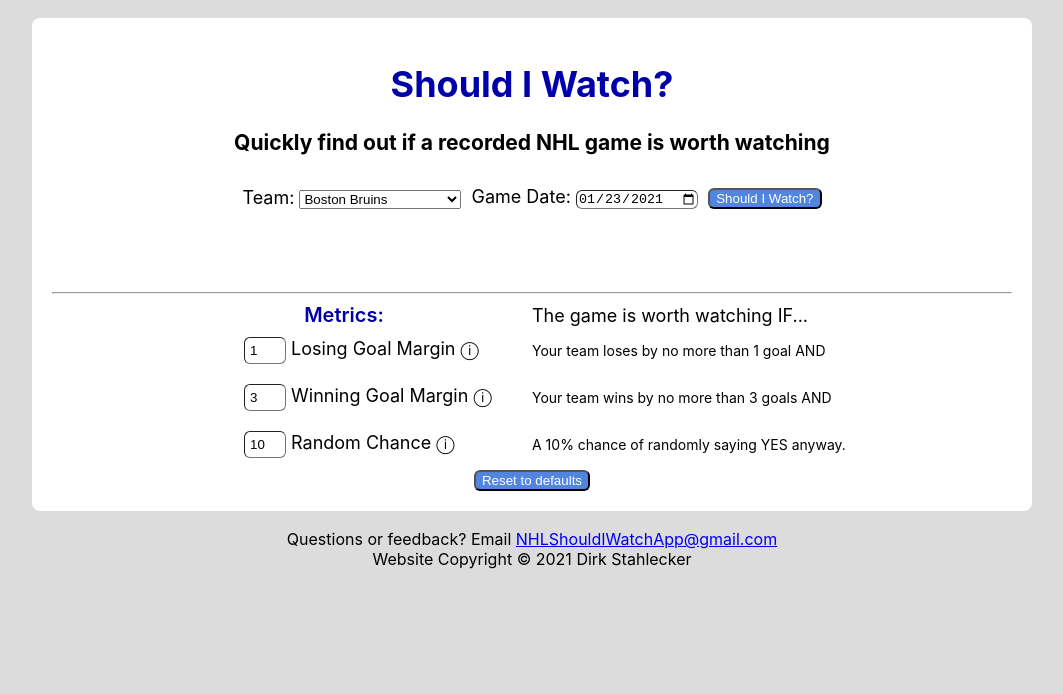
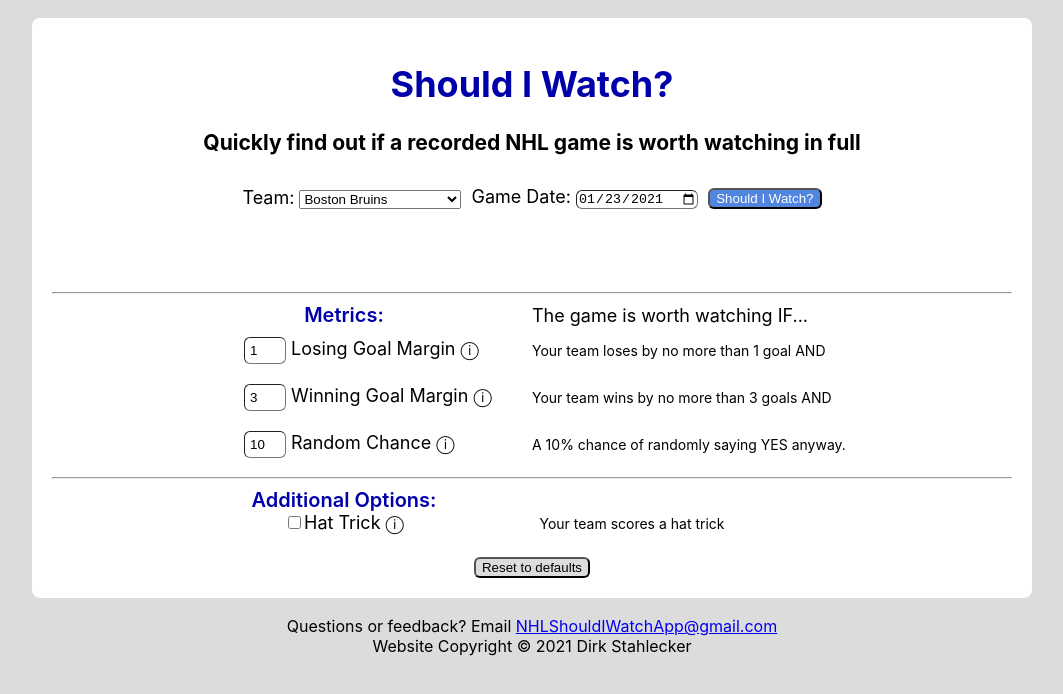
Before and after one commit to dirkstahlecker/nhl-should-i-watch, a React (Create React App) app in the folder client/: page / in a window 1280 px wide. Shown: the top 694 px of the page, without its empty margins (108-1171 px from the left). Built offline with nearby package versions, Linux system fonts and the light colour scheme; no server answers.

Commit message:
added hat trick metric to client

```diff
--- a/client/src/App.css
+++ b/client/src/App.css
@@ -11,12 +11,16 @@ h3 {
   color: #000;
 }
 
+button.reset-button {
+  background-color: #dcdcdc;
+  color: black
+}
+
 button {
   background-color: #5285de;
   color: white;
   border-radius: 6px;
 }
-
 
 .metricHeader {
   grid-area: metricHeader;
--- a/client/src/App.tsx
+++ b/client/src/App.tsx
@@ -11,9 +11,11 @@ export class AppMachine
   public DEFAULT_MARGIN: string = "1";
   public DEFAULT_PERCENTAGE = "10";
   public DEFAULT_WIN_DIFF = "3"
+  public DEFAULT_HAT_TRICK = false;
 
   @observable public error: any = null;
   @observable public worthWatching: boolean | null = null;
+  @observable public inProgress: boolean = false;
   @observable public selectedTeam: number = teams.BRUINS;
   @observable public margin: string | null = this.DEFAULT_MARGIN;
   @observable public percentage: string | null = this.DEFAULT_PERCENTAGE;
@@ -184,7 +186,7 @@ class App extends React.Component<AppProps>
         initialSelectedTeam = teams.STARS;
         break;
       case "OR":
-        initialSelectedTeam = teams.CANUCKS;
+        initialSelectedTeam = teams.KRAKEN;
         break;
       case "PA":
         initialSelectedTeam = teams.PENGUINS; //TODO
@@ -214,7 +216,7 @@ class App extends React.Component<AppProps>
         initialSelectedTeam = teams.CAPITALS;
         break;
       case "WA":
-        initialSelectedTeam = teams.CANUCKS;
+        initialSelectedTeam = teams.KRAKEN;
         break;
       case "WV":
         initialSelectedTeam = teams.PENGUINS;
@@ -295,6 +297,16 @@ class App extends React.Component<AppProps>
       this.machine.maxWinDifferential = this.machine.DEFAULT_WIN_DIFF;
     }
 
+    const hatTrickCookie = Cookies.get("hatTrick");
+    if (hatTrickCookie !== undefined)
+    {
+      this.machine.hatTrickHome = hatTrickCookie === "true" ? true : false;
+    }
+    else
+    {
+      this.machine.hatTrickHome = this.machine.DEFAULT_HAT_TRICK;
+    }
+
     //default to today's date
     let today: Date | string = new Date();
     let dd = today.getDate();
@@ -365,6 +377,7 @@ class App extends React.Component<AppProps>
     runInAction(() => {
       this.machine.error = response.error;
       this.machine.worthWatching = response.worthWatching;
+      this.machine.inProgress = response.inProgress;
     });
   }
 
@@ -483,8 +496,10 @@ class App extends React.Component<AppProps>
   @action
   onHatTrickHomeChange = (e: React.FormEvent<HTMLInputElement>) => {
     this.machine.hatTrickHome = e.currentTarget.checked;
+    Cookies.set("hatTrick", e.currentTarget.checked ? "true" : "false");
   }
 
+  //not used currently
   @action
   onHatTrickAwayChange = (e: React.FormEvent<HTMLInputElement>) => {
     this.machine.hatTrickAway = e.currentTarget.checked;
@@ -569,25 +584,44 @@ class App extends React.Component<AppProps>
 
   private renderHatTrickMetric(): JSX.Element
   {
-    return <div className="metricRow">
-      Hat Trick:
-      <label>Home Team:</label>
-      &nbsp;
+    return <>
       <input
         type="checkbox"
         id={"hatTrickMetric_home"}
         checked={this.machine.hatTrickHome}
         onChange={this.onHatTrickHomeChange}
       />
-      <label>Away Team:</label>
-      &nbsp;
-      <input
-        type="checkbox"
-        id={"hatTrickMetric_home"}
-        checked={this.machine.hatTrickAway}
-        onChange={this.onHatTrickAwayChange}
-      />
-    </div>;
+
+      <label htmlFor={"hat-trick-tooltip"}>
+        Hat Trick&nbsp;
+        <span data-tip data-for={"hat-trick-tooltip"}>
+          &#9432;
+        </span>
+        <ReactTooltip id={"hat-trick-tooltip"} place="top" effect="solid">
+          {"Return YES if a player on your team scores a hat trick"}
+        </ReactTooltip>
+      </label>
+    </>
+
+    // return <div className="metricRow">
+    //   Hat Trick:
+    //   <label>Home Team:</label>
+    //   &nbsp;
+    //   <input
+    //     type="checkbox"
+    //     id={"hatTrickMetric_home"}
+    //     checked={this.machine.hatTrickHome}
+    //     onChange={this.onHatTrickHomeChange}
+    //   />
+    //   <label>Away Team:</label>
+    //   &nbsp;
+    //   <input
+    //     type="checkbox"
+    //     id={"hatTrickMetric_home"}
+    //     checked={this.machine.hatTrickAway}
+    //     onChange={this.onHatTrickAwayChange}
+    //   />
+    // </div>;
   }
 
   private renderFooter(): JSX.Element
@@ -612,7 +646,7 @@ class App extends React.Component<AppProps>
           {this.renderNumberMetric("marginInp",
               this.machine.margin,
               "Losing Goal Margin",
-              "Number of goals your team can lose by and still return YES",
+              "Max number of goals your team can lose by and still return YES",
               this.onMarginChange)}
         </div>
         <div className="losingMarginEnglish explanationColumn">
@@ -623,7 +657,7 @@ class App extends React.Component<AppProps>
           {this.renderNumberMetric("maxWinDifferential",
           this.machine.maxWinDifferential,
           "Winning Goal Margin",
-          "Number of goals your team can win by and still return YES",
+          "Max number of goals your team can win by and still return YES",
           this.onMaxWinChange)}
         </div>
         <div className="maxWinEnglish explanationColumn">
@@ -650,18 +684,43 @@ class App extends React.Component<AppProps>
         </div>
       </div>
 
-      <button onClick={() => this.resetDefaultMetrics()}>Reset to defaults</button>
+      {this.renderAdditionalMetrics()}
+
+      <br/>
+      <button className="reset-button" onClick={() => this.resetDefaultMetrics()}>Reset to defaults</button>
     </div>;
+  }
+
+  private renderAdditionalMetrics(): JSX.Element
+  {
+    return <>
+      <hr/>
+      <div className="grid-container">
+        <div className="metricHeader metricsHeader">Additional Options:</div>
+        <div className="englishHeader"></div>
+
+        <div className="hatTrick">
+          {this.renderHatTrickMetric()}
+        </div>
+        <div className="hatTrickEnglish explanationColumn">
+          Your team scores a hat trick
+        </div>
+      </div>
+    </>;
   }
 
   private renderResults(): JSX.Element
   {
     return <div className="columnSection resultsArea">
       {
-        this.machine.worthWatching != null && this.machine.error == null &&
-        <div className={this.machine.worthWatching ? "resultYes" : "resultNo"}>
-          {this.machine.worthWatching ? "YES" : "NO"}
-        </div>
+        this.machine.worthWatching != null && this.machine.error == null && //TODO: style the in progress indicator
+        <span>
+          {this.machine.inProgress ? "(In Progress) " : ""}
+          <div className={this.machine.worthWatching ? "resultYes" : "resultNo"}>
+            {this.machine.worthWatching ? "YES" : "NO"}
+          </div>
+        </span>
+
       }
       {
         this.machine.error != null &&
@@ -680,7 +739,7 @@ class App extends React.Component<AppProps>
   {
     return <div className="headerSection">
       <div><h1>Should I Watch?</h1></div>
-      <div><h3>Quickly find out if a recorded NHL game is worth watching</h3></div>
+      <div><h3>Quickly find out if a recorded NHL game is worth watching in full</h3></div>
     </div>
   }
 
@@ -720,21 +779,17 @@ class App extends React.Component<AppProps>
 export default App;
 
 
-//implement check for games in progress (?)
 //does everything work with 0?
 //error handling for invalid number / negative numbers
 //try on mobile
 //client validation of invalid numbers - just don't allow them to be typed in
 //fix styling in firefox
-//generate an english sentence explaining the chosen metric and put that at the top of the metrics section
-  //"The game is worth watching if your team wins by no more than 3 goals or loses by no less than 1 goal,
-  //plus a 10% random chance of returning yes."
-
 
 
 
 /*
 Metric ideas:
+  -exlude empty netters
   -overtime (if losing margin is 0)
   -first career goal (your team / either team)
   -fight (player / anyone)
--- a/client/src/teams.ts
+++ b/client/src/teams.ts
@@ -30,5 +30,6 @@ export const teams = {
   WILD: 30,
   JETS: 52,
   COYOTES: 53,
-  KNIGHTS: 54
+  KNIGHTS: 54,
+  KRAKEN: 55
 }
```
Also changed, not shown: 2 other files (tests, documents, lock files or other folders).
